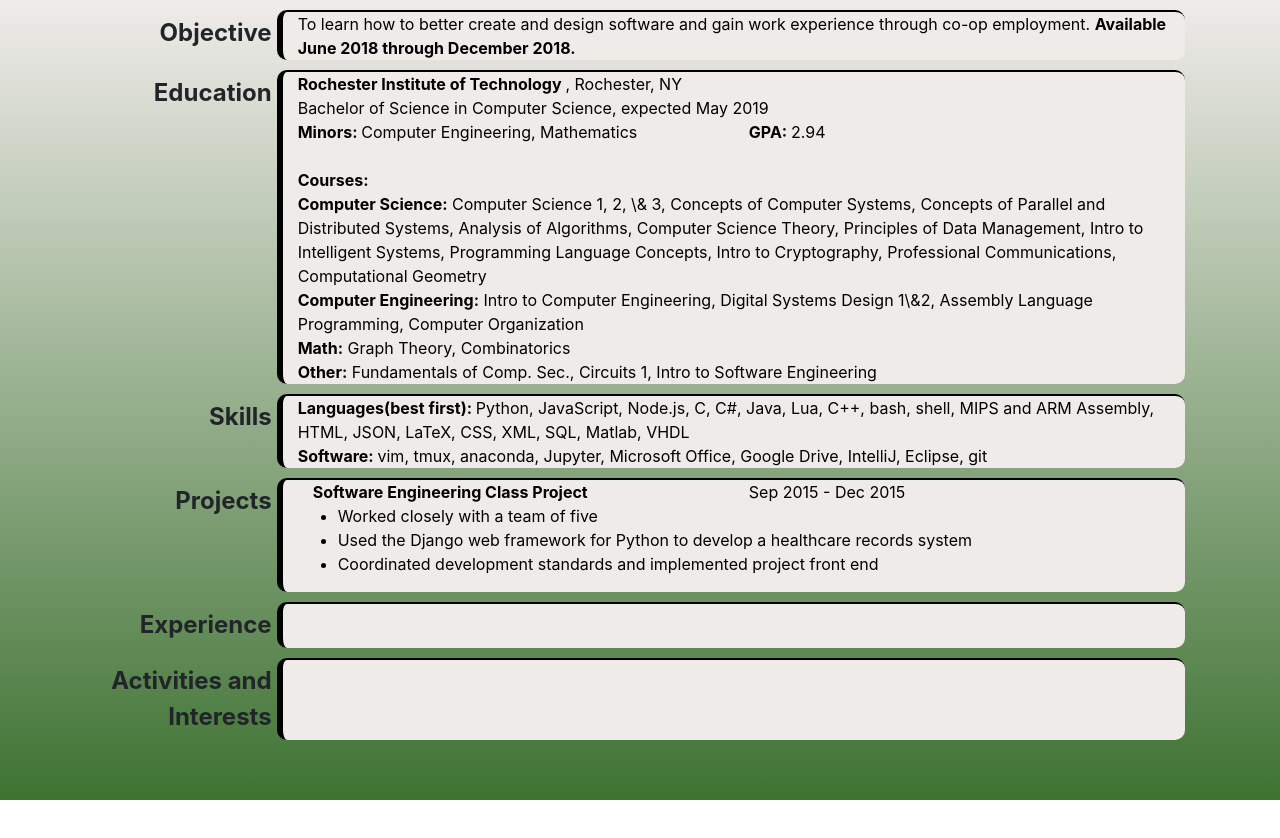
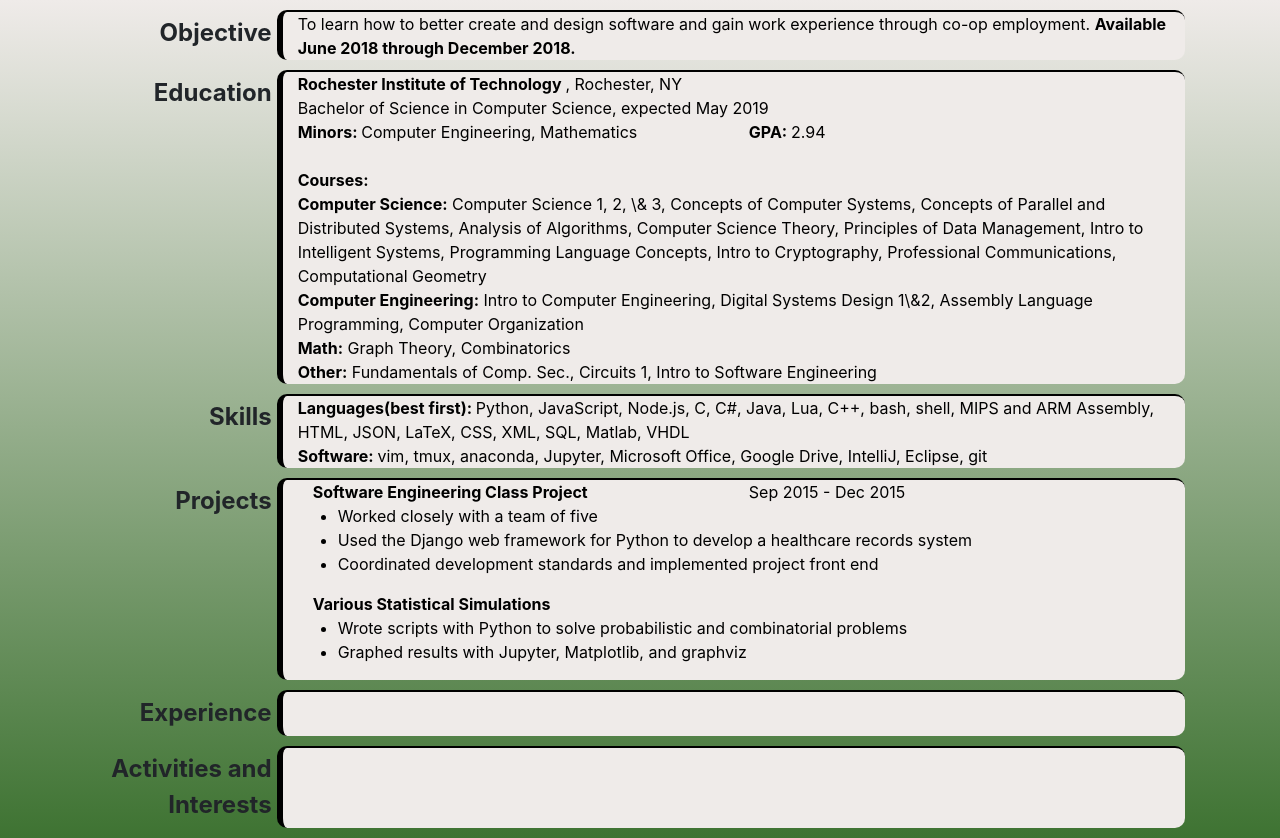
Before and after one commit to raydodds/raydodds.github.io, a plain HTML site: page resume.html in a window 1280 px wide. Before the commit the page ends 800 px from the top, so only its background shows below. Drawn offline with nearby package versions, Linux system fonts and the light colour scheme.

Commit message:
added project with no date

```diff
--- a/resume.html
+++ b/resume.html
@@ -118,6 +118,28 @@
 							</li>
 						</ul>
 					</div>
+					<div class="pe_item">
+						<div class="container">
+							<div class="row">
+								<div class="col pe_title">
+									Various Statistical Simulations
+								</div>
+								<div class="col pe_date">
+
+								</div>
+							</div>
+						</div>
+						<ul>
+							<li>
+								Wrote scripts with Python to solve probabilistic
+								and combinatorial problems
+							</li>
+							<li>
+								Graphed results with Jupyter, Matplotlib, and graphviz
+							</li>
+						</ul>
+					</div>
+
 				</div>
 			</div>
 			<div class="row mainSection">
```
